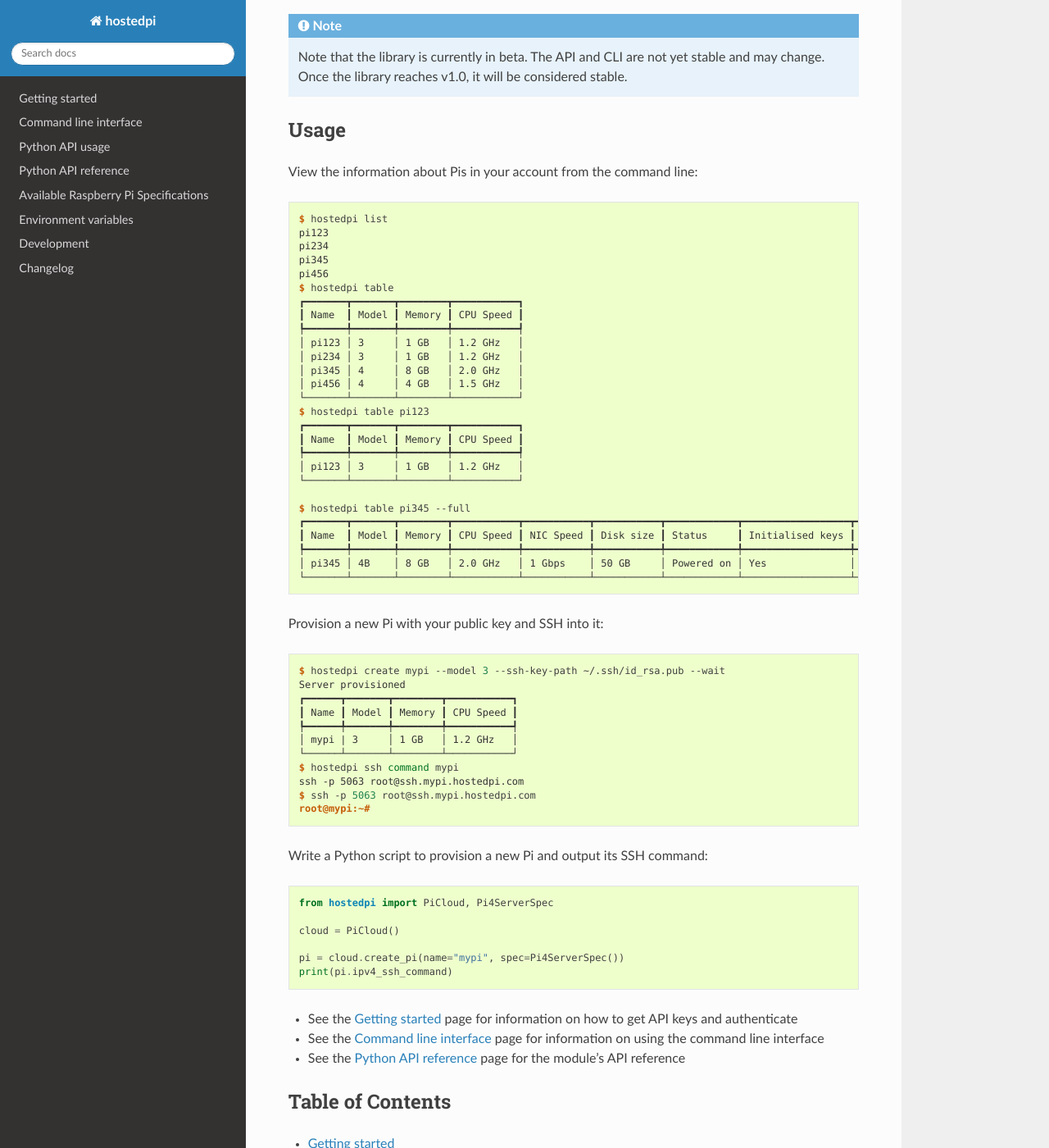
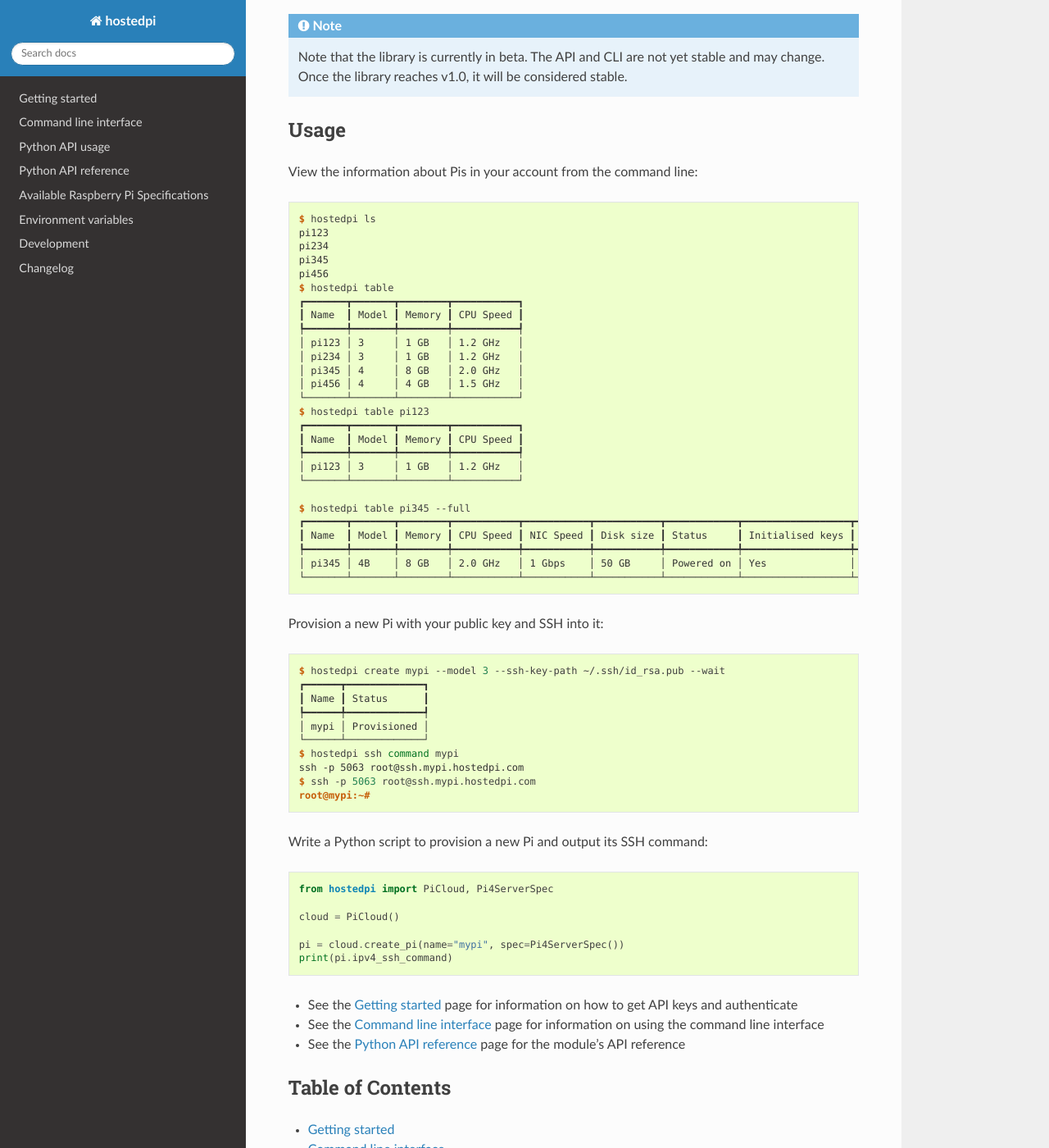
Before and after one commit to piwheels/hostedpi, a Sphinx documentation site: the page built from docs/index.rst, in a window 1280 px wide and 1400 px high, scrolled down 451 px. Shown: the whole window at 82% size. Built offline with Sphinx 7.4.7 and the Read the Docs theme 3.1.0, drawn with Linux system fonts in a browser that asks for light colours.

Commit message:
Update readme and docs index

```diff
--- a/docs/index.rst
+++ b/docs/index.rst
@@ -34,7 +34,7 @@ View the information about Pis in your account from the command line:
 
 .. code-block:: console
 
-    $ hostedpi list
+    $ hostedpi ls
     pi123
     pi234
     pi345
@@ -56,23 +56,22 @@ View the information about Pis in your account from the command line:
     └───────┴───────┴────────┴───────────┘
 
     $ hostedpi table pi345 --full
-    ┏━━━━━━━┳━━━━━━━┳━━━━━━━━┳━━━━━━━━━━━┳━━━━━━━━━━━┳━━━━━━━━━━━┳━━━━━━━━━━━━┳━━━━━━━━━━━━━━━━━━┳━━━━━━━━━━━━━━━┓
-    ┃ Name  ┃ Model ┃ Memory ┃ CPU Speed ┃ NIC Speed ┃ Disk size ┃ Status     ┃ Initialised keys ┃ IPv4 SSH port ┃
-    ┡━━━━━━━╇━━━━━━━╇━━━━━━━━╇━━━━━━━━━━━╇━━━━━━━━━━━╇━━━━━━━━━━━╇━━━━━━━━━━━━╇━━━━━━━━━━━━━━━━━━╇━━━━━━━━━━━━━━━┩
-    │ pi345 │ 4B    │ 8 GB   │ 2.0 GHz   │ 1 Gbps    │ 50 GB     │ Powered on │ Yes              │ 5387          │
-    └───────┴───────┴────────┴───────────┴───────────┴───────────┴────────────┴──────────────────┴───────────────┘
+    ┏━━━━━━━┳━━━━━━━┳━━━━━━━━┳━━━━━━━━━━━┳━━━━━━━━━━━┳━━━━━━━━━━━┳━━━━━━━━━━━━┳━━━━━━━━━━━━━━━━━━┳━━━━━━━━━━━━━━━┳━━━━━━━━━━━━━━━━━━━━┓
+    ┃ Name  ┃ Model ┃ Memory ┃ CPU Speed ┃ NIC Speed ┃ Disk size ┃ Status     ┃ Initialised keys ┃ IPv4 SSH port ┃ IPv6 Address       ┃
+    ┡━━━━━━━╇━━━━━━━╇━━━━━━━━╇━━━━━━━━━━━╇━━━━━━━━━━━╇━━━━━━━━━━━╇━━━━━━━━━━━━╇━━━━━━━━━━━━━━━━━━╇━━━━━━━━━━━━━━━╇━━━━━━━━━━━━━━━━━━━━┩
+    │ pi345 │ 4B    │ 8 GB   │ 2.0 GHz   │ 1 Gbps    │ 50 GB     │ Powered on │ Yes              │ 5381          │ 2a00:1098:8:17d::1 │
+    └───────┴───────┴────────┴───────────┴───────────┴───────────┴────────────┴──────────────────┴───────────────┴────────────────────┘
 
 Provision a new Pi with your public key and SSH into it:
 
 .. code-block:: console
 
     $ hostedpi create mypi --model 3 --ssh-key-path ~/.ssh/id_rsa.pub --wait
-    Server provisioned
-    ┏━━━━━━┳━━━━━━━┳━━━━━━━━┳━━━━━━━━━━━┓
-    ┃ Name ┃ Model ┃ Memory ┃ CPU Speed ┃
-    ┡━━━━━━╇━━━━━━━╇━━━━━━━━╇━━━━━━━━━━━┩
-    │ mypi | 3     │ 1 GB   │ 1.2 GHz   │
-    └──────┴───────┴────────┴───────────┘
+    ┏━━━━━━┳━━━━━━━━━━━━━┓
+    ┃ Name ┃ Status      ┃
+    ┡━━━━━━╇━━━━━━━━━━━━━┩
+    │ mypi │ Provisioned │
+    └──────┴─────────────┘
     $ hostedpi ssh command mypi
     ssh -p 5063 root@ssh.mypi.hostedpi.com
     $ ssh -p 5063 root@ssh.mypi.hostedpi.com
```
Also changed, not shown: README.rst (+11 -12 lines).
